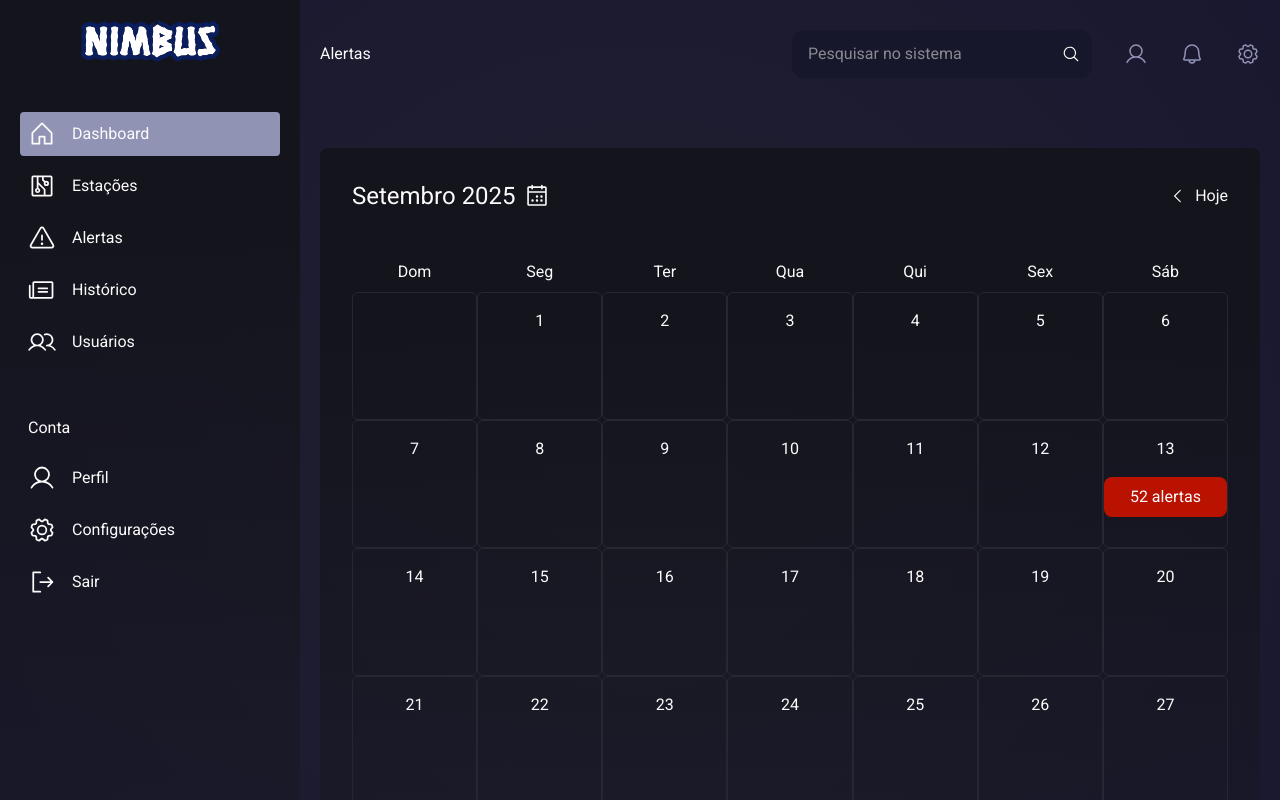
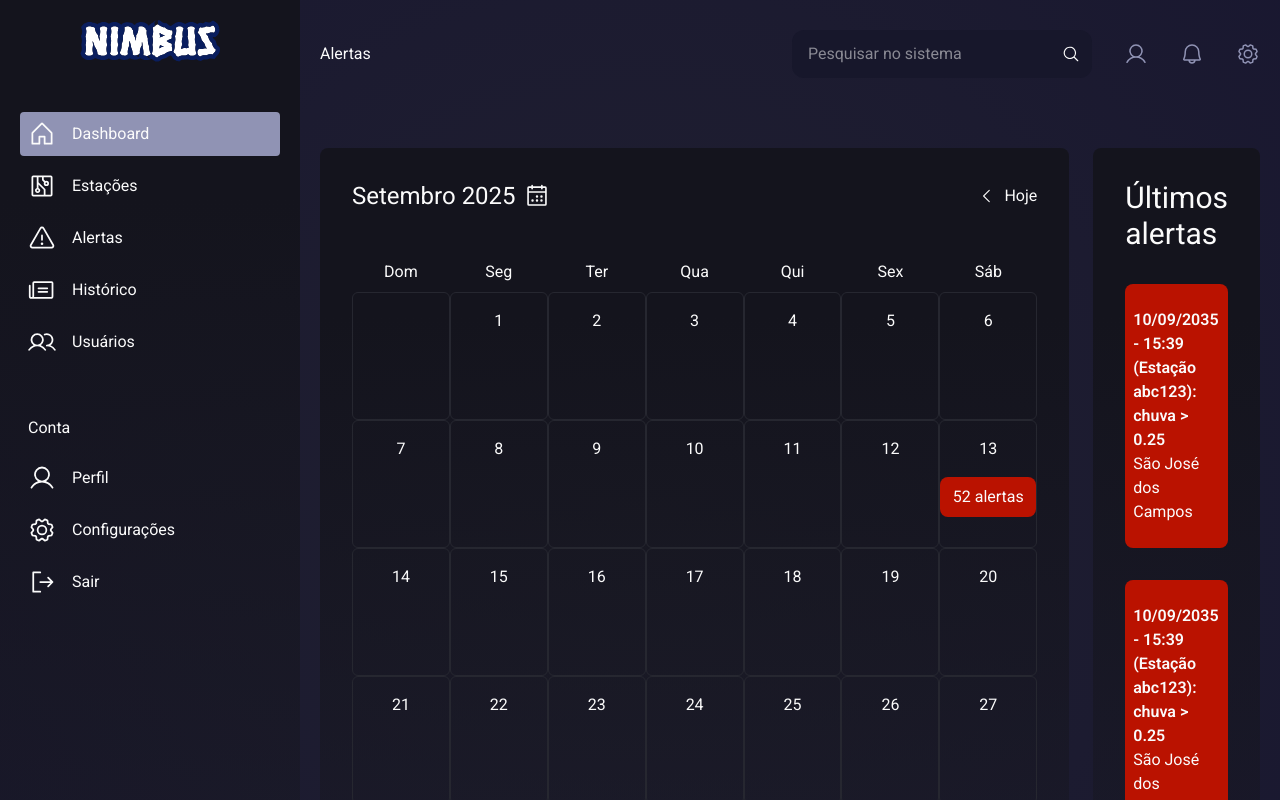
Before and after one commit to FR0M-ZER0/nimbus-front, a React (Vite) app: page /admin/alerts in a window 1280 px wide. Shown: the top 800 px of the page. Built offline with nearby package versions, Linux system fonts and the light colour scheme.

Commit message:
feat[F0-55]: Adiciona componente de últimos alertas

```diff
--- /dev/null
+++ b/src/components/LastAlerts.jsx
@@ -0,0 +1,79 @@
+import React from 'react'
+import Card from './Card'
+
+function LastAlerts() {
+    const alerts = [
+        {
+            datetime: '10/09/2035 - 15:39',
+            station: 'abc123',
+            param: 'chuva',
+            operator: '>',
+            value: '0.25',
+            address: 'São José dos Campos'
+        },
+        {
+            datetime: '10/09/2035 - 15:39',
+            station: 'abc123',
+            param: 'chuva',
+            operator: '>',
+            value: '0.25',
+            address: 'São José dos Campos'
+        },
+        {
+            datetime: '10/09/2035 - 15:39',
+            station: 'abc123',
+            param: 'chuva',
+            operator: '>',
+            value: '0.25',
+            address: 'São José dos Campos'
+        },
+        {
+            datetime: '10/09/2035 - 15:39',
+            station: 'abc123',
+            param: 'chuva',
+            operator: '>',
+            value: '0.25',
+            address: 'São José dos Campos'
+        },
+        {
+            datetime: '10/09/2035 - 15:39',
+            station: 'abc123',
+            param: 'chuva',
+            operator: '>',
+            value: '0.25',
+            address: 'São José dos Campos'
+        },
+        {
+            datetime: '10/09/2035 - 15:39',
+            station: 'abc123',
+            param: 'chuva',
+            operator: '>',
+            value: '0.25',
+            address: 'São José dos Campos'
+        },
+        {
+            datetime: '10/09/2035 - 15:39',
+            station: 'abc123',
+            param: 'chuva',
+            operator: '>',
+            value: '0.25',
+            address: 'São José dos Campos'
+        },
+    ]
+    return (
+        <Card title={'Últimos alertas'}>
+            <div  className='max-h-[680px] overflow-y-auto space-y-8'>
+                {
+                    alerts.map((alert, index) => (
+                        <div className='px-2 py-6 red-color-bg rounded-lg' key={index}>
+                            <p className='font-semibold'>{`${alert.datetime} (Estação ${alert.station}): ${alert.param} ${alert.operator} ${alert.value}`}</p>
+                            <p>{alert.address}</p>
+                        </div>
+                    ))
+                }
+            </div>
+        </Card>
+    )
+}
+
+export default LastAlerts
--- a/src/pages/admin/AlertPage.jsx
+++ b/src/pages/admin/AlertPage.jsx
@@ -1,10 +1,18 @@
 import React from 'react'
 import Calendar from '../../components/Calendar'
+import LastAlerts from '../../components/LastAlerts'
 
 function AlertPage() {
     return (
         <div className='w-full'>
-            <Calendar />
+            <div className='flex space-x-6'>
+                <div className='max-w-[1400px] w-full'>
+                    <Calendar />
+                </div>
+                <div className='flex-1'>
+                    <LastAlerts />
+                </div>
+            </div>
         </div>
     )
 }
```
